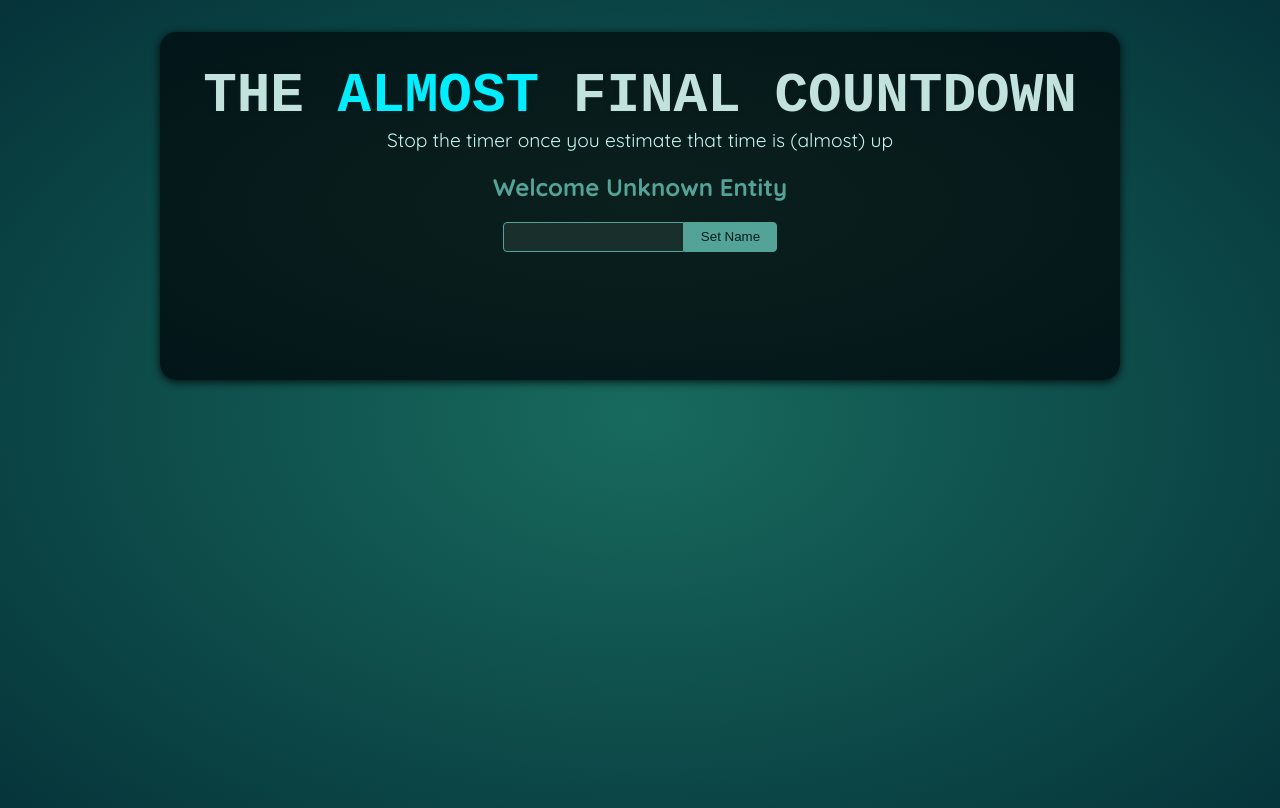
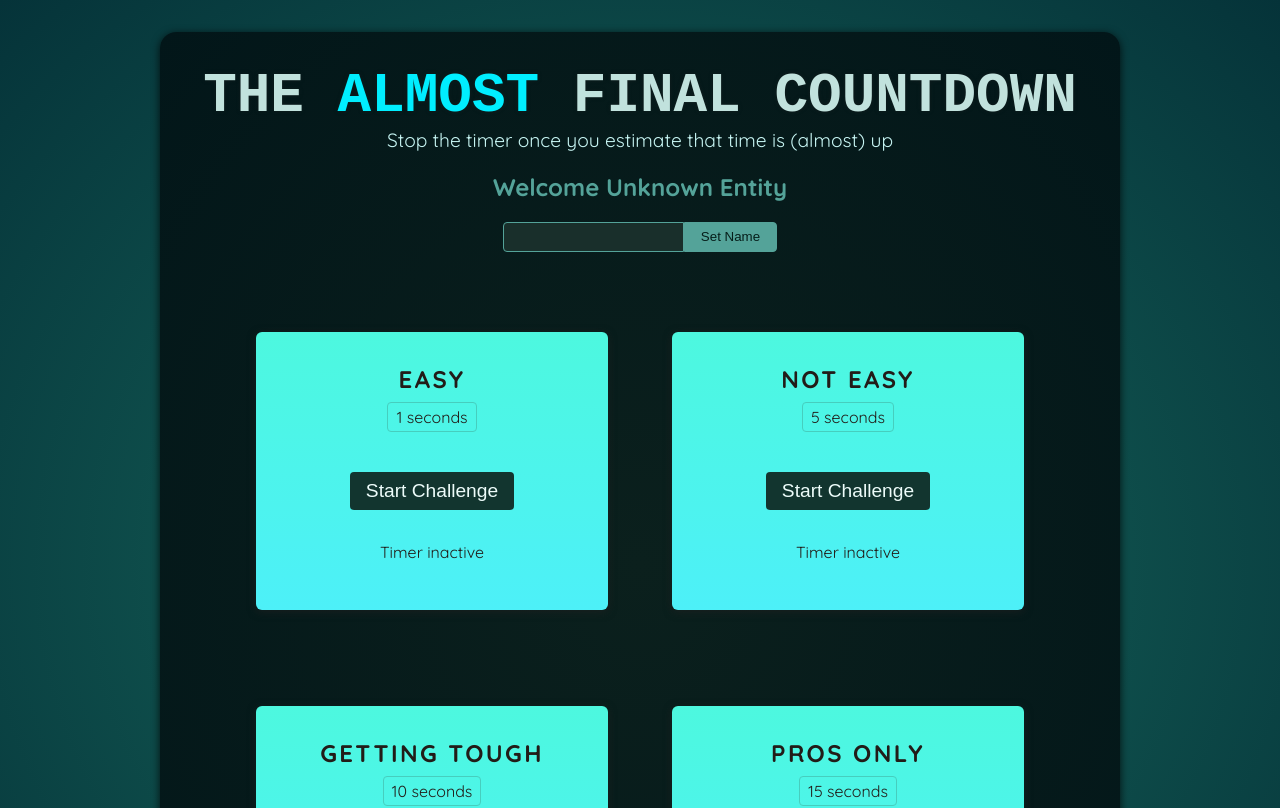
Before and after one commit to mathebulansuku/timer-react-app, a React (Vite) app: page / in a window 1280 px wide. Shown: the top 808 px of the page. Built offline with nearby package versions, Linux system fonts and the light colour scheme; a web font is replaced by a local one.

Commit message:
timer component added

```diff
--- a/src/App.jsx
+++ b/src/App.jsx
@@ -1,10 +1,16 @@
-import Player from './components/Player.jsx';
+import Player from "./components/Player.jsx";
+import TimerChallenge from "./components/TimerChallenge.jsx";
 
 function App() {
   return (
     <>
       <Player />
-      <div id="challenges"></div>
+      <div id="challenges">
+        <TimerChallenge title="Easy" targetTime={1} />
+        <TimerChallenge title="Not easy" targetTime={5} />
+        <TimerChallenge title="Getting tough" targetTime={10} />
+        <TimerChallenge title="Pros only" targetTime={15} />
+      </div>
     </>
   );
 }
--- /dev/null
+++ b/src/components/TimerChallenge.jsx
@@ -0,0 +1,35 @@
+import { useState } from "react";
+
+let timer;
+
+export default function TimerChallenge({ title, targetTime }) {
+  const [timerStarted, setTimerStarted] = useState(false);
+  const [timerExpired, setTimerExpired] = useState(false);
+
+  function handleStart() {
+    timer = setTimeout(() => {
+      setTimerExpired(true);
+    }, targetTime * 1000);
+
+    setTimerStarted(true);
+  }
+
+  function handleStop() {
+    clearTimeout(timer);
+  }
+  return (
+    <section className="challenge">
+      <h2>{title}</h2>
+      {timerExpired ? <p>You lost</p> : null}
+      <p className="challenge-time">{targetTime} seconds</p>
+      <p>
+        <button onClick={timerStarted ? handleStop : handleStart}>
+          {timerStarted ? "Stop" : "Start"} Challenge
+        </button>
+      </p>
+      <p className={timerStarted ? "active" : undefined}>
+        {timerStarted ? "Time is running..." : "Timer inactive"}
+      </p>
+    </section>
+  );
+}
```
